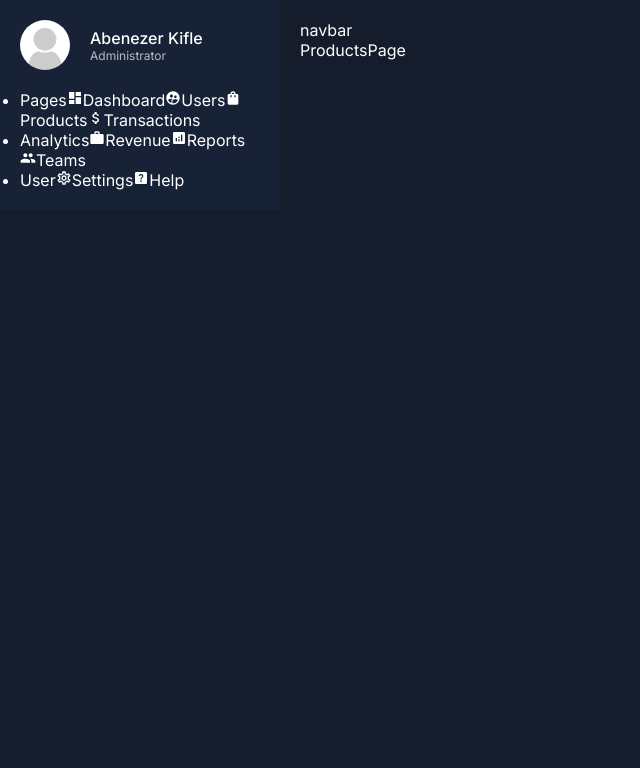
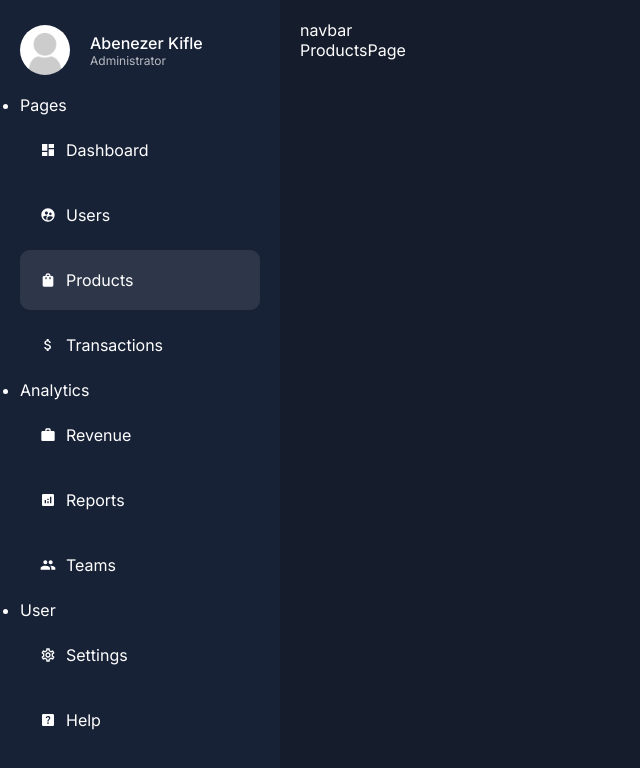
Before and after one commit to abenooo/NextJs_14_AdminDashboard, a Next.js app: page /dashboard/products in a window 1280 px wide. Shown: the top 768 px of the page, without its empty margins (0-640 px from the left). Built offline with nearby package versions, Linux system fonts and the light colour scheme.

Commit message:
Finsihed the sidebar

```diff
--- a/app/ui/dashboard/sidebar/menuLink/menuLink.jsx
+++ b/app/ui/dashboard/sidebar/menuLink/menuLink.jsx
@@ -1,8 +1,14 @@
+"use client"
 import Link from "next/link"
 import styles from './menuLink.module.css'
+import { usePathname } from "next/navigation"
+
 const MenuLink = ({item}) => {
+  // const usepathname to get the url
+const pathname = usePathname()
+console.log(pathname);
   return (
-    <Link href={item.path} className={styles.container}>
+    <Link href={item.path} className={`${styles.container} ${pathname === item.path && styles.active}`}>
         {item.icon}
         {item.title}
     </Link>
--- a/app/ui/dashboard/sidebar/menuLink/menuLink.module.css
+++ b/app/ui/dashboard/sidebar/menuLink/menuLink.module.css
@@ -0,0 +1,12 @@
+.container{
+    padding: 20px;
+    display: flex;
+    align-items: center;
+    gap: 10px;
+    margin: 5px 0px;
+    border-radius: 10px;
+}
+
+.container :hover, .active{
+    background-color: #2e374a;
+}
```
